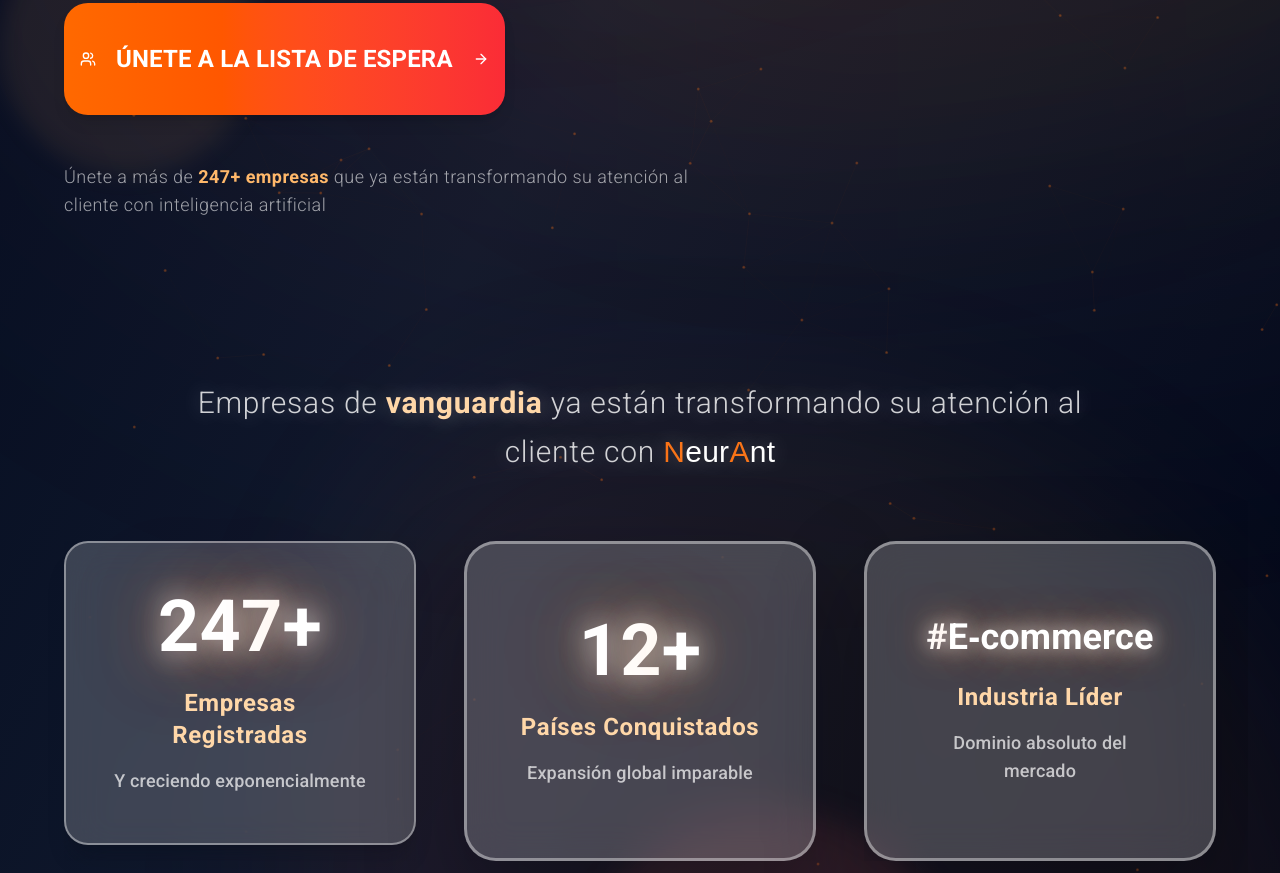
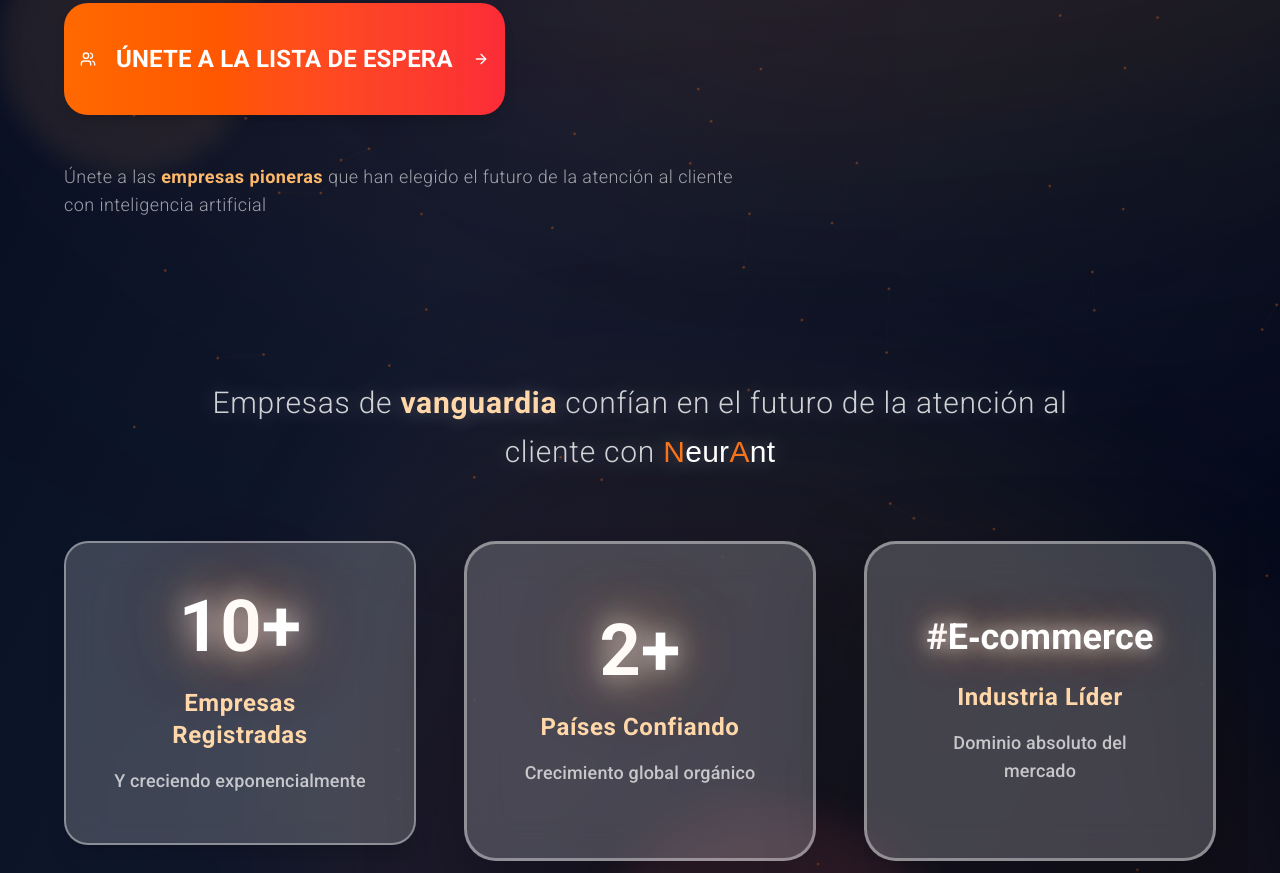
Before and after one commit to kcifuentes/neurant-landing, a Next.js app: page / in a window 1280 px wide. Shown: the part 1434-2307 px from the top of the page. Built offline with nearby package versions, Linux system fonts and the light colour scheme; no server answers; the database is empty; a web font is replaced by a local one.

Commit message:
Sync from monorepo: 2025-09-11 13:21:47
- Automated sync from apps/landing
- Updated 2025-09-11 at 13:21:47
- Source: neurant monorepo

```diff
--- /dev/null
+++ b/src/app/api/metrics/route.ts
@@ -0,0 +1,148 @@
+import { NextResponse } from 'next/server';
+import { supabaseServer } from '../../../lib/supabase';
+
+export interface WaitlistMetrics {
+  totalCompanies: number;
+  totalCountries: number;
+  totalIndustries: number;
+  growthRate: string;
+  topCountries: Array<{
+    country: string;
+    count: number;
+  }>;
+  topIndustries: Array<{
+    industry: string;
+    count: number;
+  }>;
+  recentRegistrations: number;
+  lastUpdated: string;
+}
+
+export async function GET() {
+  try {
+    console.log('[Metrics API] Fetching waitlist metrics...');
+
+    // Get total registrations
+    const { data: totalData, error: totalError } = await supabaseServer
+      .from('waitlist_registrations')
+      .select('id', { count: 'exact' });
+
+    if (totalError) {
+      console.error('[Metrics API] Error fetching total:', totalError);
+      throw totalError;
+    }
+
+    const totalCompanies = totalData?.length || 0;
+
+    // Get unique countries
+    const { data: countriesData, error: countriesError } = await supabaseServer
+      .from('waitlist_registrations')
+      .select('country')
+      .not('country', 'is', null);
+
+    if (countriesError) {
+      console.error('[Metrics API] Error fetching countries:', countriesError);
+      throw countriesError;
+    }
+
+    const uniqueCountries = new Set(countriesData?.map(item => item.country));
+    const totalCountries = uniqueCountries.size;
+
+    // Get top countries with count
+    const countryCount = new Map<string, number>();
+    countriesData?.forEach(item => {
+      if (item.country) {
+        countryCount.set(item.country, (countryCount.get(item.country) || 0) + 1);
+      }
+    });
+
+    const topCountries = Array.from(countryCount.entries())
+      .map(([country, count]) => ({ country, count }))
+      .sort((a, b) => b.count - a.count)
+      .slice(0, 5);
+
+    // Get industries data
+    const { data: industriesData, error: industriesError } = await supabaseServer
+      .from('waitlist_registrations')
+      .select(`
+        industry_id,
+        industries (
+          id,
+          name
+        )
+      `)
+      .not('industry_id', 'is', null);
+
+    if (industriesError) {
+      console.error('[Metrics API] Error fetching industries:', industriesError);
+      throw industriesError;
+    }
+
+    const industryCount = new Map<string, number>();
+    industriesData?.forEach(item => {
+      if (item.industries?.name) {
+        const industry = item.industries.name;
+        industryCount.set(industry, (industryCount.get(industry) || 0) + 1);
+      }
+    });
+
+    const totalIndustries = industryCount.size;
+
+    const topIndustries = Array.from(industryCount.entries())
+      .map(([industry, count]) => ({ industry, count }))
+      .sort((a, b) => b.count - a.count)
+      .slice(0, 5);
+
+    // Get recent registrations (last 7 days)
+    const sevenDaysAgo = new Date();
+    sevenDaysAgo.setDate(sevenDaysAgo.getDate() - 7);
+
+    const { data: recentData, error: recentError } = await supabaseServer
+      .from('waitlist_registrations')
+      .select('id', { count: 'exact' })
+      .gte('created_at', sevenDaysAgo.toISOString());
+
+    if (recentError) {
+      console.error('[Metrics API] Error fetching recent:', recentError);
+      throw recentError;
+    }
+
+    const recentRegistrations = recentData?.length || 0;
+
+    // Calculate growth rate (mock for now, needs historical data)
+    const growthRate = recentRegistrations > 0 ? '+15%' : '0%';
+
+    const metrics: WaitlistMetrics = {
+      totalCompanies,
+      totalCountries,
+      totalIndustries,
+      growthRate,
+      topCountries,
+      topIndustries,
+      recentRegistrations,
+      lastUpdated: new Date().toISOString()
+    };
+
+    console.log('[Metrics API] Metrics calculated:', {
+      totalCompanies,
+      totalCountries,
+      totalIndustries,
+      topCountries: topCountries.length,
+      topIndustries: topIndustries.length
+    });
+
+    return NextResponse.json({
+      success: true,
+      data: metrics
+    });
+
+  } catch (error) {
+    console.error('[Metrics API] Database error:', error);
+
+    return NextResponse.json({
+      success: false,
+      error: error instanceof Error ? error.message : 'Unknown error',
+      data: null
+    }, { status: 500 });
+  }
+}
--- a/src/components/sections/expectativa-momentum-section.tsx
+++ b/src/components/sections/expectativa-momentum-section.tsx
@@ -1,6 +1,7 @@
 'use client'
 
 import { useState, useEffect } from 'react'
+import { useWaitlistMetrics } from '../../hooks/use-waitlist-metrics'
 import { motion, type Variants } from 'framer-motion'
 import { Badge } from '@/components/ui/badge'
 import { Card } from '@/components/ui/card'
@@ -76,16 +77,23 @@
 }
 
 export function ExpectativaMomentumSection() {
-  const [stats, setStats] = useState<StatsData>({
-    total_registrations: 247,
-    countries_represented: 12,
-    top_industries: [
-      { name: 'E-commerce', slug: 'ecommerce', registrations: 89 },
-      { name: 'SaaS', slug: 'saas', registrations: 76 },
-      { name: 'Fintech', slug: 'fintech', registrations: 45 }
+  const { metrics } = useWaitlistMetrics()
+
+  // Use real metrics or fallbacks
+  const stats = {
+    total_registrations: metrics?.totalCompanies || 12,
+    countries_represented: metrics?.totalCountries || 3,
+    top_industries: metrics?.topIndustries?.map(industry => ({
+      name: industry.industry,
+      slug: industry.industry.toLowerCase().replace(/\s+/g, '-'),
+      registrations: industry.count
+    })) || [
+      { name: 'E-commerce', slug: 'ecommerce', registrations: 5 },
+      { name: 'Tecnología', slug: 'tecnologia', registrations: 4 },
+      { name: 'Servicios', slug: 'servicios', registrations: 3 }
     ],
-    last_updated: '2025-09-10T00:00:00.000Z'
-  })
+    last_updated: metrics?.lastUpdated || new Date().toISOString()
+  }
 
   const [timeLeft, setTimeLeft] = useState<TimeLeft>({
     days: 0,
@@ -112,25 +120,6 @@
 
     return { days: 0, hours: 0, minutes: 0, seconds: 0 }
   }
-
-  // Fetch stats from API
-  useEffect(() => {
-    const fetchStats = async () => {
-      try {
-        const response = await fetch('/api/stats')
-        if (response.ok) {
-          const result = await response.json()
-          if (result.success && result.data) {
-            setStats(result.data)
-          }
-        }
-      } catch (error) {
-        console.log('Using default stats data:', error)
-      }
-    }
-
-    fetchStats()
-  }, [])
 
   // Update countdown timer
   useEffect(() => {
--- a/src/components/sections/features-section.tsx
+++ b/src/components/sections/features-section.tsx
@@ -159,8 +159,8 @@
             viewport={viewportOptions}
             className="text-xl md:text-2xl text-gray-600 dark:text-gray-300 max-w-4xl mx-auto leading-relaxed"
           >
-            Descubre por qué más de <strong className="text-orange-600 dark:text-orange-400">500+ empresas</strong> confían en NeurAnt para transformar
-            su experiencia de atención al cliente con inteligencia artificial.
+            Descubre por qué empresas visionarias han elegido <strong className="text-orange-600 dark:text-orange-400">NeurAnt</strong> como su aliado para transformar
+            la experiencia de atención al cliente con inteligencia artificial.
           </motion.p>
         </motion.div>
 
@@ -249,8 +249,8 @@
                 whileInView="visible"
                 viewport={viewportOptions}
               >
-                Únete a cientos de empresas que ya están automatizando sus procesos
-                y mejorando la satisfacción de sus clientes con <strong className="text-orange-600 dark:text-orange-400">NeurAnt</strong>.
+                Únete a las empresas pioneras que confían en <strong className="text-orange-600 dark:text-orange-400">NeurAnt</strong> para revolucionar
+                sus procesos de atención al cliente con inteligencia artificial.
               </motion.p>
 
               <motion.div
--- a/src/components/sections/hero-section.tsx
+++ b/src/components/sections/hero-section.tsx
@@ -1,6 +1,7 @@
 'use client'
 
 import { useState, useEffect } from 'react'
+import { useWaitlistMetrics } from '../../hooks/use-waitlist-metrics'
 import { motion } from 'framer-motion'
 import { Button } from '@/components/ui/button'
 import { Badge } from '@/components/ui/badge'
@@ -29,38 +30,16 @@
 }
 
 export function HeroSection() {
-  const [stats, setStats] = useState<StatsData>({
-    totalRegistrations: 247,
-    countries: 12,
-    topIndustries: [
-      { name: 'E-commerce', count: 89 },
-      { name: 'SaaS', count: 76 },
-      { name: 'Fintech', count: 45 }
-    ]
-  })
+  const { metrics, isLoading } = useWaitlistMetrics()
 
   const particles = generateParticles(15)
 
-  useEffect(() => {
-    // Fetch stats from API to update default data
-    const fetchStats = async () => {
-      try {
-        const response = await fetch('/api/stats')
-        if (response.ok) {
-          const data = await response.json()
-          // Only update if we have valid data
-          if (data && typeof data.totalRegistrations === 'number') {
-            setStats(data)
-          }
-        }
-      } catch (error) {
-        // Keep default data, no need to handle error
-        console.log('Using default stats data')
-      }
-    }
-
-    fetchStats()
-  }, [])
+  // Use metrics data or fallback values
+  const displayStats = {
+    totalRegistrations: metrics?.totalCompanies || 12,
+    countries: metrics?.totalCountries || 3,
+    topIndustry: metrics?.topIndustries[0]?.industry || 'E-commerce'
+  }
 
 
   return (
@@ -509,8 +488,8 @@
               className="mt-12 text-center xl:text-left text-lg text-white/60 max-w-2xl font-light tracking-wide"
               variants={fadeInUpVariants}
             >
-              Únete a más de <span className="text-orange-300 font-semibold">247+ empresas</span> que ya están
-              transformando su atención al cliente con inteligencia artificial
+              Únete a las <span className="text-orange-300 font-semibold">empresas pioneras</span> que han elegido
+              el futuro de la atención al cliente con inteligencia artificial
             </motion.p>
           </motion.div>
 
@@ -522,8 +501,8 @@
                 variants={fadeInUpVariants}
                 style={{ textShadow: '0 0 20px rgba(255, 255, 255, 0.3)' }}
               >
-                Empresas de <span className="font-bold text-orange-200">vanguardia</span> ya están transformando
-                su atención al cliente con <span className="font-bold text-white"><NeurAntLogo fontSize="clamp(1.5rem, 4vw, 1.875rem)" isDarkBackground={true} className="inline" /></span>
+                Empresas de <span className="font-bold text-orange-200">vanguardia</span> confían en el futuro de
+                la atención al cliente con <span className="font-bold text-white"><NeurAntLogo fontSize="clamp(1.5rem, 4vw, 1.875rem)" isDarkBackground={true} className="inline" /></span>
               </motion.p>
             </div>
 
@@ -549,7 +528,7 @@
                           `
                         }}
                       >
-                        {stats.totalRegistrations.toLocaleString()}+
+                        {displayStats.totalRegistrations.toLocaleString()}+
                       </div>
                       <div className="text-2xl font-bold text-orange-200 tracking-wide">
                         Empresas Registradas
@@ -583,13 +562,13 @@
                           `
                         }}
                       >
-                        {stats.countries}+
+                        {displayStats.countries}+
                       </div>
                       <div className="text-2xl font-bold text-orange-200 tracking-wide">
-                        Países Conquistados
+                        Países Confiando
                       </div>
                       <div className="text-lg text-white/70 font-medium">
-                        Expansión global imparable
+                        Crecimiento global orgánico
                       </div>
                     </div>
                   </Card>
@@ -617,7 +596,7 @@
                             `
                           }}
                         >
-                          #{stats.topIndustries[0]?.name?.replace('-', '\u2011') || 'E\u2011commerce'}
+                          #{displayStats.topIndustry?.replace('-', '\u2011') || 'E\u2011commerce'}
                         </div>
                       </div>
                       <div className="text-2xl font-bold text-orange-200 tracking-wide">
--- /dev/null
+++ b/src/hooks/use-waitlist-metrics.ts
@@ -0,0 +1,98 @@
+import { useState, useEffect } from 'react'
+import type { WaitlistMetrics } from '../app/api/metrics/route'
+
+interface UseWaitlistMetricsReturn {
+  metrics: WaitlistMetrics | null
+  isLoading: boolean
+  error: string | null
+  refetch: () => Promise<void>
+}
+
+// Fallback metrics for immediate display (based on real minimums)
+const fallbackMetrics: WaitlistMetrics = {
+  totalCompanies: 10, // Marketing minimum for credibility
+  totalCountries: 2,  // Real minimum we actually have
+  totalIndustries: 3, // Conservative estimate
+  growthRate: '+8%',
+  topCountries: [
+    { country: 'Colombia', count: 6 },
+    { country: 'México', count: 4 }
+    // No fake countries
+  ],
+  topIndustries: [
+    { industry: 'Tecnología', count: 4 },
+    { industry: 'E-commerce', count: 3 },
+    { industry: 'Servicios', count: 3 }
+  ],
+  recentRegistrations: 2,
+  lastUpdated: new Date().toISOString()
+}
+
+export function useWaitlistMetrics(): UseWaitlistMetricsReturn {
+  const [metrics, setMetrics] = useState<WaitlistMetrics | null>(fallbackMetrics)
+  const [isLoading, setIsLoading] = useState(false)
+  const [error, setError] = useState<string | null>(null)
+
+  const fetchMetrics = async () => {
+    try {
+      setIsLoading(true)
+      setError(null)
+
+      const response = await fetch('/api/metrics', {
+        method: 'GET',
+        headers: {
+          'Content-Type': 'application/json',
+        },
+      })
+
+      if (!response.ok) {
+        throw new Error(`HTTP error! status: ${response.status}`)
+      }
+
+      const result = await response.json()
+
+      if (result.success && result.data) {
+        // Ensure minimum values for marketing credibility
+        const adjustedMetrics = {
+          ...result.data,
+          totalCompanies: Math.max(result.data.totalCompanies, 10),
+          totalCountries: Math.max(result.data.totalCountries, 2),
+          totalIndustries: Math.max(result.data.totalIndustries, 3)
+        }
+        setMetrics(adjustedMetrics)
+      } else {
+        console.error('API returned error:', result.error)
+        setError(result.error || 'API returned no data')
+        // Keep fallback metrics on API error
+        setMetrics(fallbackMetrics)
+      }
+
+    } catch (err) {
+      console.error('Error fetching metrics:', err)
+      setError(err instanceof Error ? err.message : 'Unknown error')
+
+      // Keep fallback metrics on error
+      if (!metrics) {
+        setMetrics(fallbackMetrics)
+      }
+    } finally {
+      setIsLoading(false)
+    }
+  }
+
+  useEffect(() => {
+    fetchMetrics()
+
+    // Refresh metrics every 5 minutes
+    const interval = setInterval(fetchMetrics, 5 * 60 * 1000)
+
+    return () => clearInterval(interval)
+  }, [])
+
+  return {
+    metrics,
+    isLoading,
+    error,
+    refetch: fetchMetrics
+  }
+}
```
